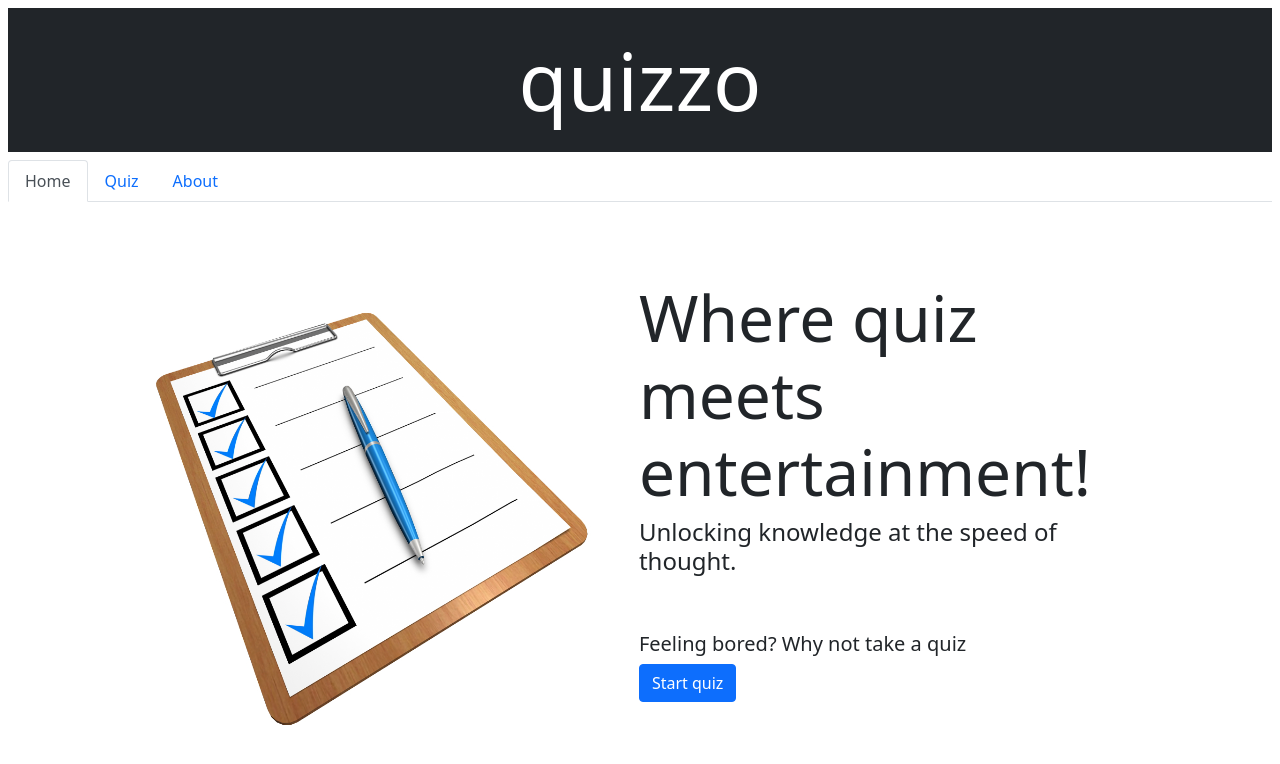
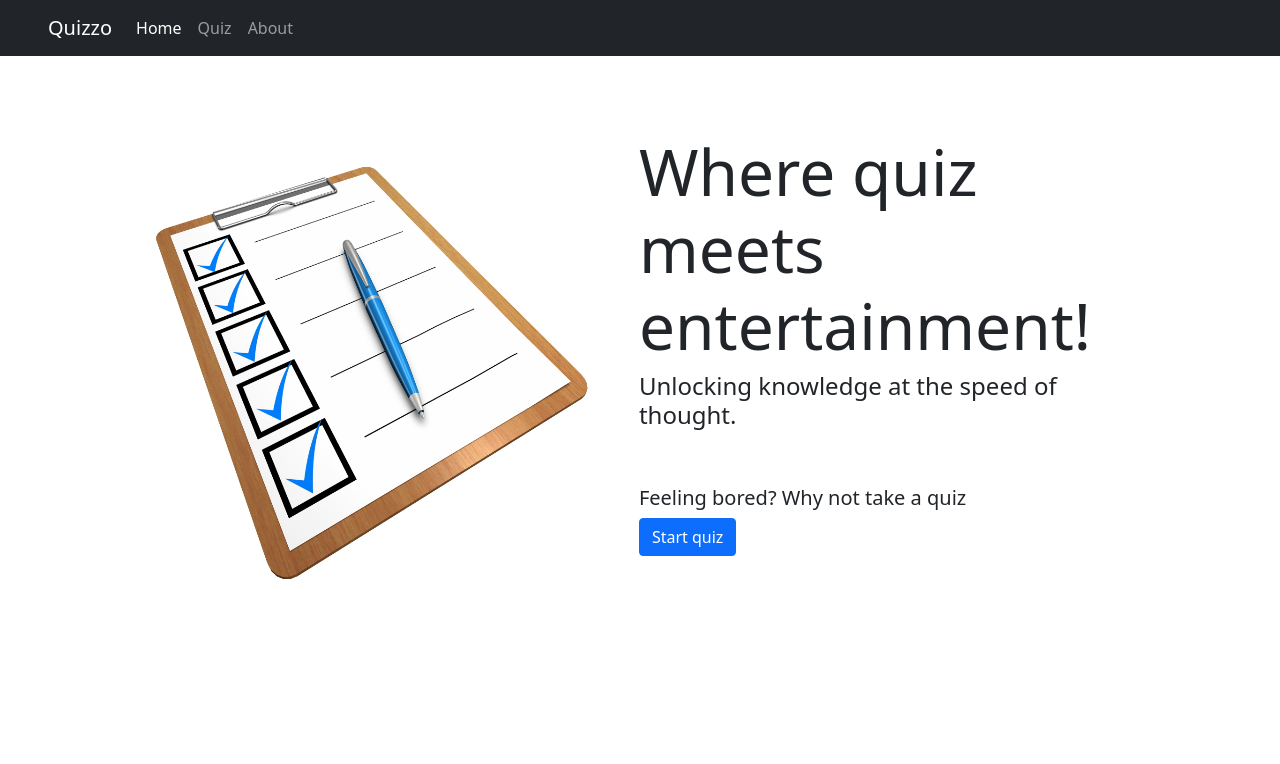
Before and after one commit to kunalvirmani98/quizzo, a React (Create React App) app: page / in a window 1280 px wide. Shown: the top 764 px of the page. Built offline with nearby package versions, Linux system fonts and the light colour scheme.

Commit message:
changed nav style

```diff
--- a/src/App.js
+++ b/src/App.js
@@ -14,7 +14,7 @@ class App extends React.Component {
   constructor(props) {
     super(props);
     this.state = {
-      activePage: 'home'
+      activePage: 'home',
     };
     this.changeActivePage = this.changeActivePage.bind(this);
   }
@@ -34,19 +34,21 @@ class App extends React.Component {
 
   render() {
     return (
-      <div className="m-2">
-        <h1 className="display-1 text-center bg-dark py-4 text-white">quizzo</h1>
-        <Router><ul class="nav nav-tabs">
-          <li className="nav-item">
-            <Link className={`nav-link ${this.state.activePage === "home" ? " active" : ""}`} to="/">Home</Link>
-          </li>
-          <li className="nav-item">
-            <Link className={`nav-link ${this.state.activePage === "quiz" ? " active" : ""}`} to="/quiz">Quiz</Link>
-          </li>
-          <li className="nav-item">
-            <Link className={`nav-link ${this.state.activePage === "about" ? " active" : ""}`} to="/about">About</Link>
-          </li>
-        </ul>
+      <div>
+        <Router>
+          <nav className="navbar navbar-expand-lg navbar-dark bg-dark px-5">
+            <Link to="/" className="navbar-brand">Quizzo</Link>
+            <button class="navbar-toggler" type="button" data-toggle="collapse" data-target="#navbarNavAltMarkup" aria-controls="navbarNavAltMarkup" aria-expanded="false" aria-label="Toggle navigation">
+              <span class="navbar-toggler-icon"></span>
+            </button>
+            <div className="collapse navbar-collapse" id="navbarNavAltMarkup">
+              <div className="navbar-nav">
+                <Link to="/" className={`nav-link ${this.state.activePage === "home" ? " active" : ""}`}>Home</Link>
+                <Link to="/quiz" className={`nav-link ${this.state.activePage === "quiz" ? " active" : ""}`}>Quiz</Link>
+                <Link to="/about" className={`nav-link ${this.state.activePage === "about" ? " active" : ""}`}>About</Link>
+              </div>
+            </div>
+          </nav>
           <Switch>
             <Route exact path="/">
               <Home changeActivePage={this.changeActivePage} />
--- a/src/about.js
+++ b/src/about.js
@@ -12,7 +12,7 @@ class About extends React.Component {
             <div className="body-container">
                 <div className="d-flex justify-content-center">
                     <div className="d-flex flex-column justify-content-center m-5">
-                        <h1 className="display-1"><strong>Hi, I'm Kunal</strong></h1>
+                        <h1 className="display-1"><strong>Hi, I'm _____</strong></h1>
                         <h5 className="text-secondary">A passionate Software Developer having an experience of building web applications
                             using React / JavaScript / Nodejs and some other cool libraries and frameworks. I am currenly working in ______ as a
                             Software Developer and open to new opportunities
--- a/src/quiz.js
+++ b/src/quiz.js
@@ -26,7 +26,8 @@ class Quiz extends React.Component {
             score: 0,
             showModal: false,
             gameOver: false,
-            isLoaded: false
+            isLoaded: false,
+            timerOn: false,
         };
         this.handleToggle = this.handleToggle.bind(this);
         this.handleModalClose = this.handleModalClose.bind(this);
@@ -41,7 +42,8 @@ class Quiz extends React.Component {
                     resp.results[i].allOptions = [...resp.results[i].incorrect_answers, resp.results[i].correct_answer];
                     // resp.results[i].allOptions = [];
                     let formattedString = resp.results[i].question.replaceAll(/(&rdquo;)/g, '"');
-                    formattedString = resp.results[i].question.replaceAll(/(&quot;)/g, "'");
+                    formattedString = formattedString.replaceAll(/(&quot;)/g, "'");
+                    formattedString = formattedString.replaceAll(/(&#039;)/g, "'");
                     resp.results[i].question = formattedString;
                 }
                 this.setState({
@@ -71,6 +73,12 @@ class Quiz extends React.Component {
         this.setState({ showModal: !this.state.showModal });
     }
 
+    handleTimerOn(e) {
+        this.setState((prevState, prevProps) => {
+            return { timerOn: !prevState.timerOn }
+        });
+    }
+
     handleSubmit(e) {
         e.preventDefault();
         const queries = this.state.queries;
@@ -96,13 +104,13 @@ class Quiz extends React.Component {
         }
     }
 
+    // {/*<div className="body-container"><h1 className="text-center text-secondary">Loading ...</h1></div>*/ }
     render() {
         const activeRadioVal = this.state.activeRadioVal;
         const counter = this.state.counter;
         const queries = this.state.queries;
         return (
-
-            <div className="body-container border-custom">
+            <div className="body-container border-custom" >
                 <div className="d-flex justify-content-between">
                     <div className="bg-secondary-custom text-center px-2 box-shadow-custom"><h2>Question {this.state.counter + 1} of 10</h2></div>
                     <Timer />
@@ -120,7 +128,7 @@ class Quiz extends React.Component {
                     <button class="btn btn-primary submit-btn flex-end" type="submit" onClick={this.handleSubmit} disabled={activeRadioVal == null || this.state.gameOver}>Submit</button>
                 </div>
                 {this.state.showModal && <MyReactModal showModal={this.state.showModal} score={this.state.score} handleModalClose={this.handleModalClose} />}
-            </div>
+            </div >
 
         );
     }
--- a/src/timer.js
+++ b/src/timer.js
@@ -8,24 +8,31 @@ class Timer extends React.Component {
                 mm: 1,
                 sec: 0,
             },
-            timerOn: true,
+            timerOn: false,
         };
         this.interval = null;
     }
 
     componentDidMount() {
-        if (this.state.timerOn) {
+        this.setState({ timerOn: true })
+    }
+
+    componentDidUpdate(prevProps, prevState) {
+        /*if (prevState.timerOn) {
             this.interval = setInterval(() => {
-                let __time = this.findMinuteAndSeconds(this.state._time);
+                let __time = this.findMinuteAndSeconds(prevState._time);
                 // Uncaught Exception
                 if (__time != null) {
-                    this.setState({ _time: __time, timerOn: true });
+                    this.setState({ _time: __time });
+                } else {
+                    this.setState({ timerOn: false });
                 }
             }, 1000);
+        }*/
+        console.log("componentDidUpdate called");
+        if (this.state.timerOn) {
+            this.setState({ timerOn: false });
         }
-    }
-
-    componentDidUpdate() {
     }
 
     findMinuteAndSeconds(_time) {
```
